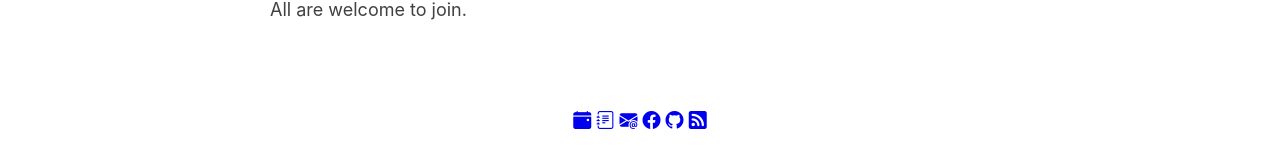
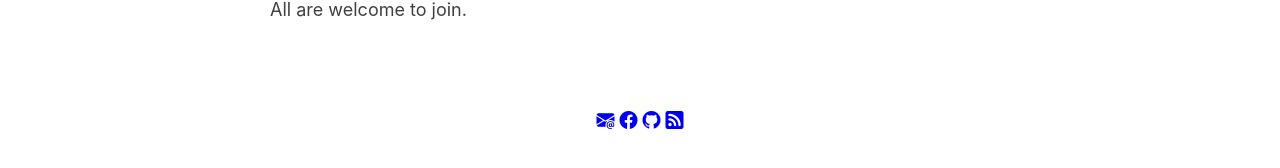
Before and after one commit to nadhack/nhsite, a Jekyll site: the page built from index.html, in a window 1280 px wide. Shown: the part 412-580 px from the top of the page. Built offline with Jekyll 4.4.1, drawn with Linux system fonts in a browser that asks for light colours; the list of posts is cut into pages by our own code.

Commit message:
remove blog and events from footer notes

```diff
--- a/_includes/svg-icons.html
+++ b/_includes/svg-icons.html
@@ -1,5 +1,3 @@
-<a href="events" title="NADHack events"><i class="bi bi-calendar-event-fill"></i></a>
-<a href="blog" title="NADHack blog"><i class="bi bi-journal-text"></i></a>
 {% if site.footer-links.dribbble %}<a href="https://dribbble.com/{{ site.footer-links.dribbble }}" target="_blank"><i class="svg-icon dribbble"></i></a>{% endif %}
 {% if site.footer-links.email %}<a href="mailto:{{ site.footer-links.email }}"><i class="bi bi-envelope-at-fill"></i></i></a>{% endif %}
 {% if site.footer-links.facebook %}<a href="https://www.facebook.com/{{ site.footer-links.facebook }}" target="_blank"><i class="bi bi-facebook"></i></i></a>{% endif %}
```
